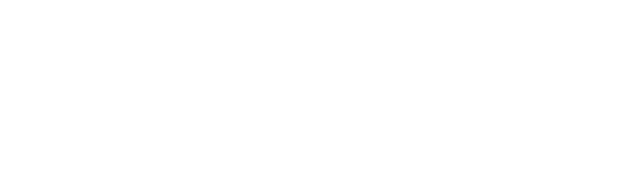
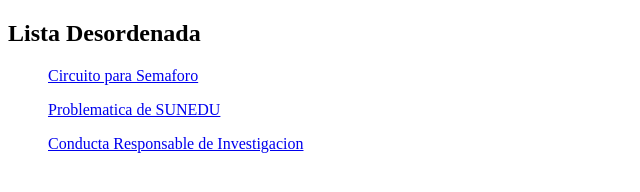
Before and after one commit to ilanangelesrodriguez/cursoHTMLyCSS, a plain HTML site: page primerEjercicio.html in a window 1280 px wide. Shown: the whole page, without its empty margins (0-640 px from the left). Drawn offline with Linux system fonts and the light colour scheme.

Commit message:
Utilizo lista desordenada y href

```diff
--- a/primerEjercicio.html
+++ b/primerEjercicio.html
@@ -1,15 +1,32 @@
 <!-- Crea un nuevo documento HTML e implementa lo siguiente:
-
 Utiliza la etiqueta de título para poner en el título "Ejercicio de Introducción a HTML en OpenBootcamp"
-
 Dentro de la etiqueta body pon un comentario de dos líneas
-
     Este es mi primer comentario de dos líneas
-
     Aprendiendo a documentar mi código con OpenBootcamp
 
 Crea una lista desordenada de tus tres vídeos de Youtube favoritos, siguiendo las siguientes pautas:
-
     Cada elemento de la lista tiene que ser un enlace
-
     El texto del enlace debe ser el título del vídeo -->
+<!--https://www.youtube.com/watch?v=7cvcnKExf_o -->
+<!DOCTYPE html>
+<html>
+  <head>
+    <title>Ejercicio de Introducción a HTML en OpenBootcamp</title>
+  </head>
+  <body>
+    <!--Este es mi primer comentario de dos líneas
+        Aprendiendo a documentar mi código con OpenBootcamp-->
+    <div>
+      <h2>Lista Desordenada</h2>
+      <ul>
+        <a href="https://www.youtube.com/watch?v=Q-0Gt7d-cEI" target="_blank">Circuito para Semaforo</a>
+      </ul>
+      <ul>
+        <a href="https://www.youtube.com/watch?v=7cvcnKExf_o">Problematica de SUNEDU</a>
+      </ul>
+      <ul>
+        <a href="https://www.youtube.com/watch?v=SVuhTbGmT6Y">Conducta Responsable de Investigacion</a>
+      </ul>
+    </div>
+  </body>
+</html>
```
